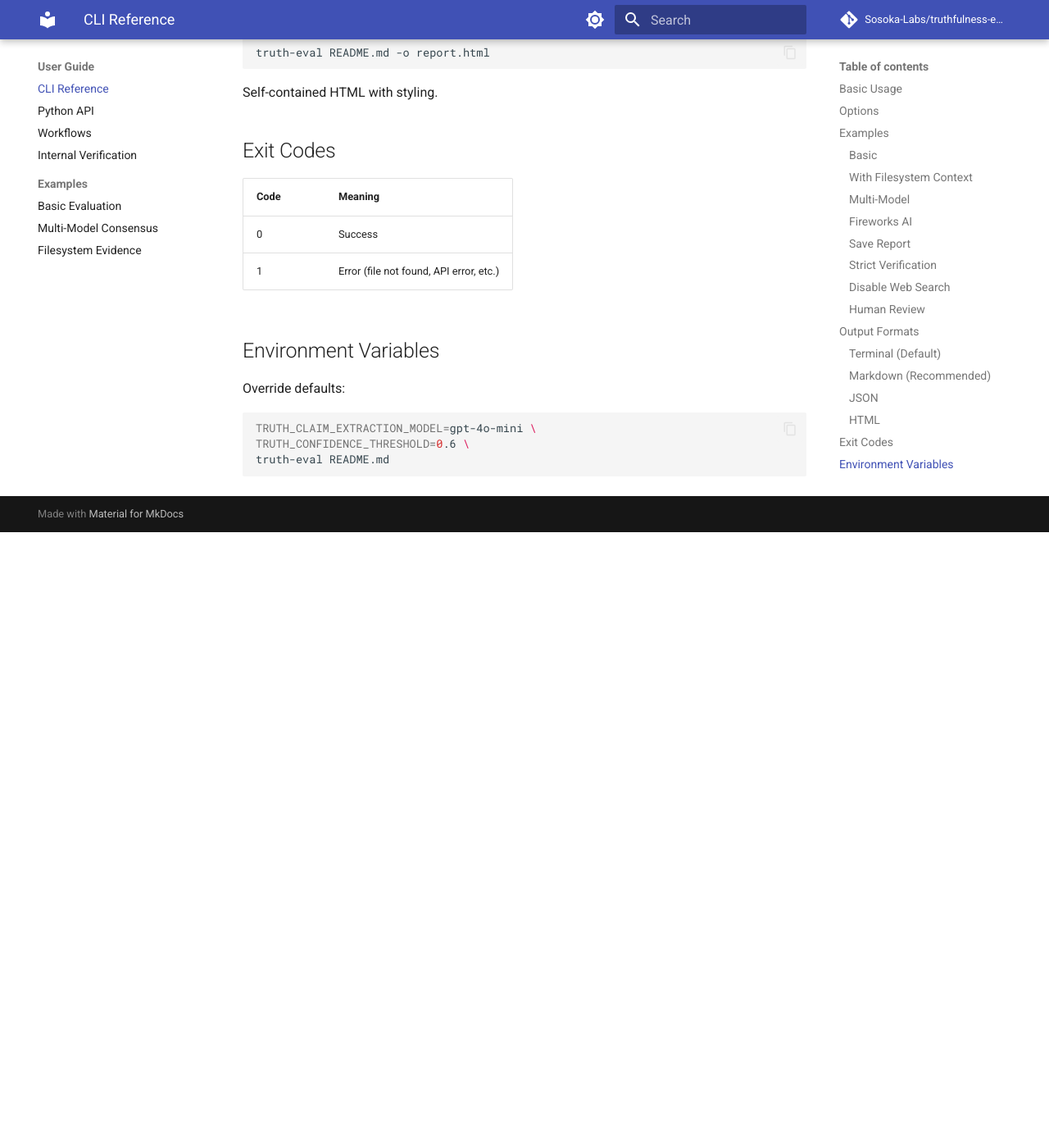
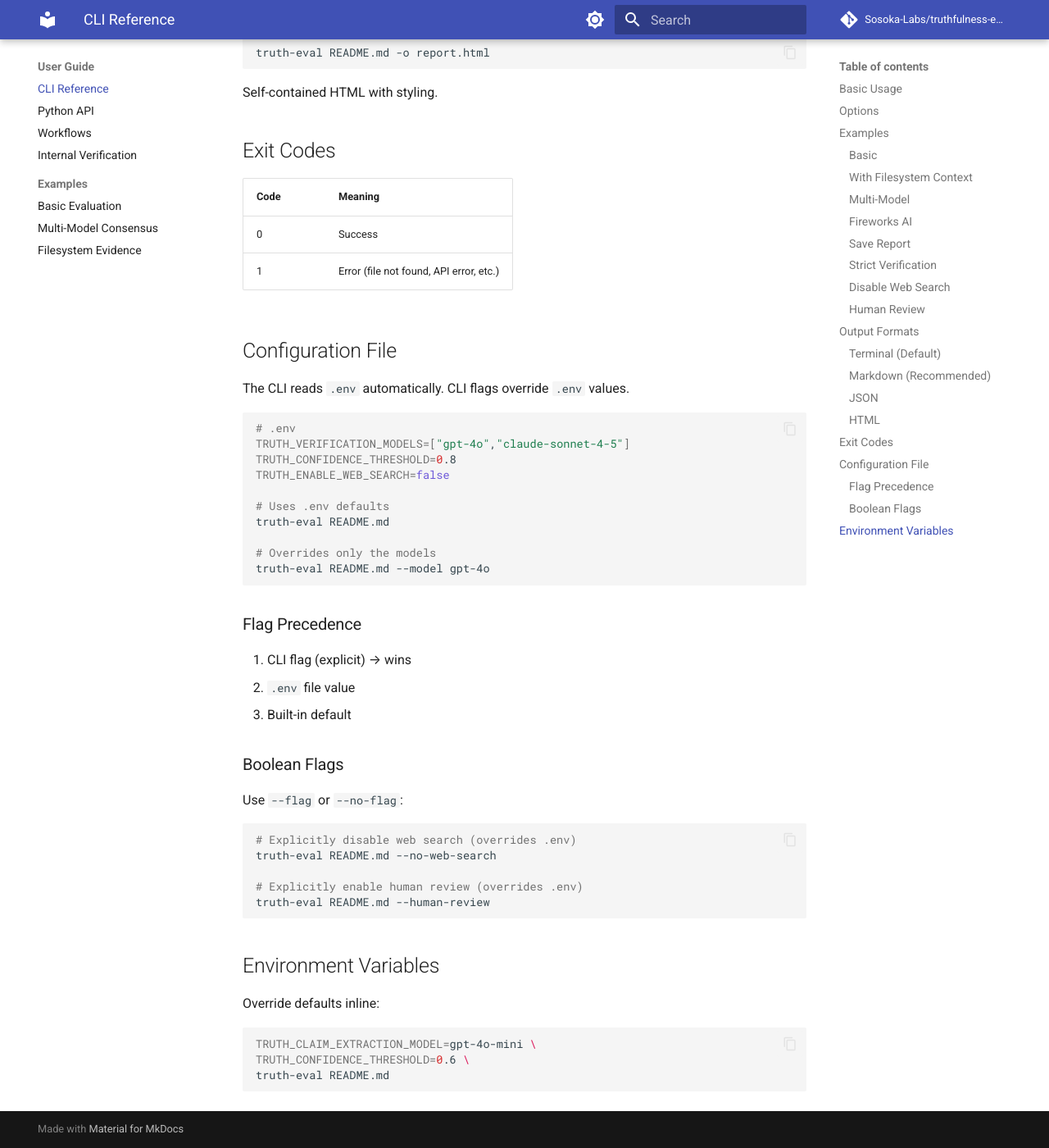
Before and after one commit to Sosoka-Labs/truthfulness-evaluator, an MkDocs documentation site: the page built from docs/usage/cli.md, in a window 1280 px wide and 1400 px high, scrolled down 3005 px. Shown: the whole window at 82% size. Built offline with MkDocs 1.6.1 and Material for MkDocs 9.7.7, drawn with Linux system fonts in a browser that asks for light colours; comment, search, counter and statistics services are not loaded; before the commit the page ends 3654 px from its top, so only the background shows below that.

````diff
--- a/docs/usage/cli.md
+++ b/docs/usage/cli.md
@@ -143,9 +143,44 @@
 | 0 | Success |
 | 1 | Error (file not found, API error, etc.) |
 
+## Configuration File
+
+The CLI reads `.env` automatically. CLI flags override `.env` values.
+
+```bash
+# .env
+TRUTH_VERIFICATION_MODELS=["gpt-4o","claude-sonnet-4-5"]
+TRUTH_CONFIDENCE_THRESHOLD=0.8
+TRUTH_ENABLE_WEB_SEARCH=false
+
+# Uses .env defaults
+truth-eval README.md
+
+# Overrides only the models
+truth-eval README.md --model gpt-4o
+```
+
+### Flag Precedence
+
+1. CLI flag (explicit) → wins
+2. `.env` file value
+3. Built-in default
+
+### Boolean Flags
+
+Use `--flag` or `--no-flag`:
+
+```bash
+# Explicitly disable web search (overrides .env)
+truth-eval README.md --no-web-search
+
+# Explicitly enable human review (overrides .env)
+truth-eval README.md --human-review
+```
+
 ## Environment Variables
 
-Override defaults:
+Override defaults inline:
 
 ```bash
 TRUTH_CLAIM_EXTRACTION_MODEL=gpt-4o-mini \
````
Also changed, not shown: AGENTS.md (+1 -0 lines), docs/getting-started/configuration.md (+19 -2 lines), 2 other files.
